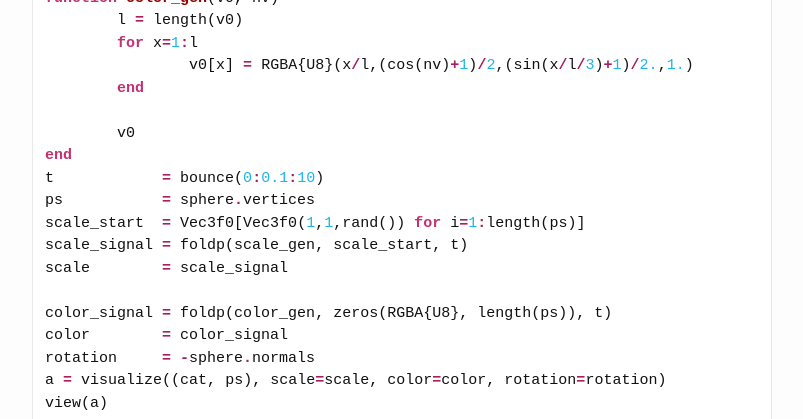
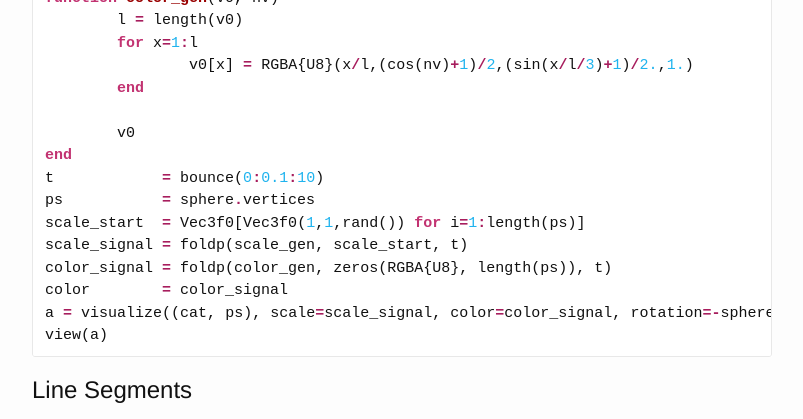
Before and after one commit to SimonDanisch/SimonDanisch.github.io, a Jekyll site: the page built from index.html, in a window 1280 px wide and 900 px high, scrolled down 2967 px, cut to the strip 0-419 px from the top of the window. Shown: the whole strip, without its empty margins (238-1041 px from the left). Built offline with Jekyll 4.4.1, drawn with Linux system fonts in a browser that asks for light colours; Markdown is read by kramdown in place of the engine named in the settings.

Commit message:
removed variables

```diff
--- a/index.html
+++ b/index.html
@@ -85,12 +85,9 @@ t            = bounce(0:0.1:10)
 ps           = sphere.vertices
 scale_start  = Vec3f0[Vec3f0(1,1,rand()) for i=1:length(ps)]
 scale_signal = foldp(scale_gen, scale_start, t)
-scale        = scale_signal
-
 color_signal = foldp(color_gen, zeros(RGBA{U8}, length(ps)), t)
 color        = color_signal
-rotation     = -sphere.normals
-a = visualize((cat, ps), scale=scale, color=color, rotation=rotation)
+a = visualize((cat, ps), scale=scale_signal, color=color_signal, rotation=-sphere.normals)
 view(a)
 {% endhighlight %}
 
```
